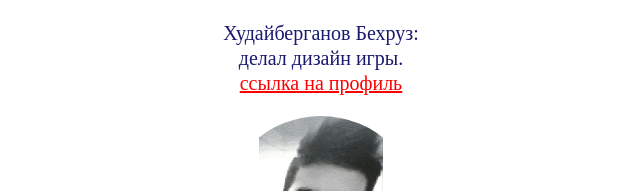
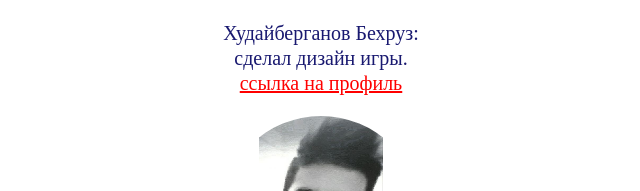
Before and after one commit to Piterden/Games, a plain HTML site: page index.html in a window 1280 px wide. Shown: the part 385-576 px from the top of the page, 319-959 px from the left. Drawn offline with Linux system fonts and the light colour scheme.

Commit message:
Update index.html

```diff
--- a/index.html
+++ b/index.html
@@ -15,7 +15,7 @@
     <div class="flex">
         <div class="bekha">
             <img src="images/bekha.jpg" alt="">
-            <p>Худайберганов Бехруз: <br> делал дизайн игры.  <br> <a href="https://www.instagram.com/bezrazovez/" class="www">ccылка на профиль</a></p>
+            <p>Худайберганов Бехруз: <br> cделал дизайн игры.  <br> <a href="https://www.instagram.com/bezrazovez/" class="www">ccылка на профиль</a></p>
         </div>
         <div class="aziz">
             <img src="images/aziz1.jpg" alt="">
```
